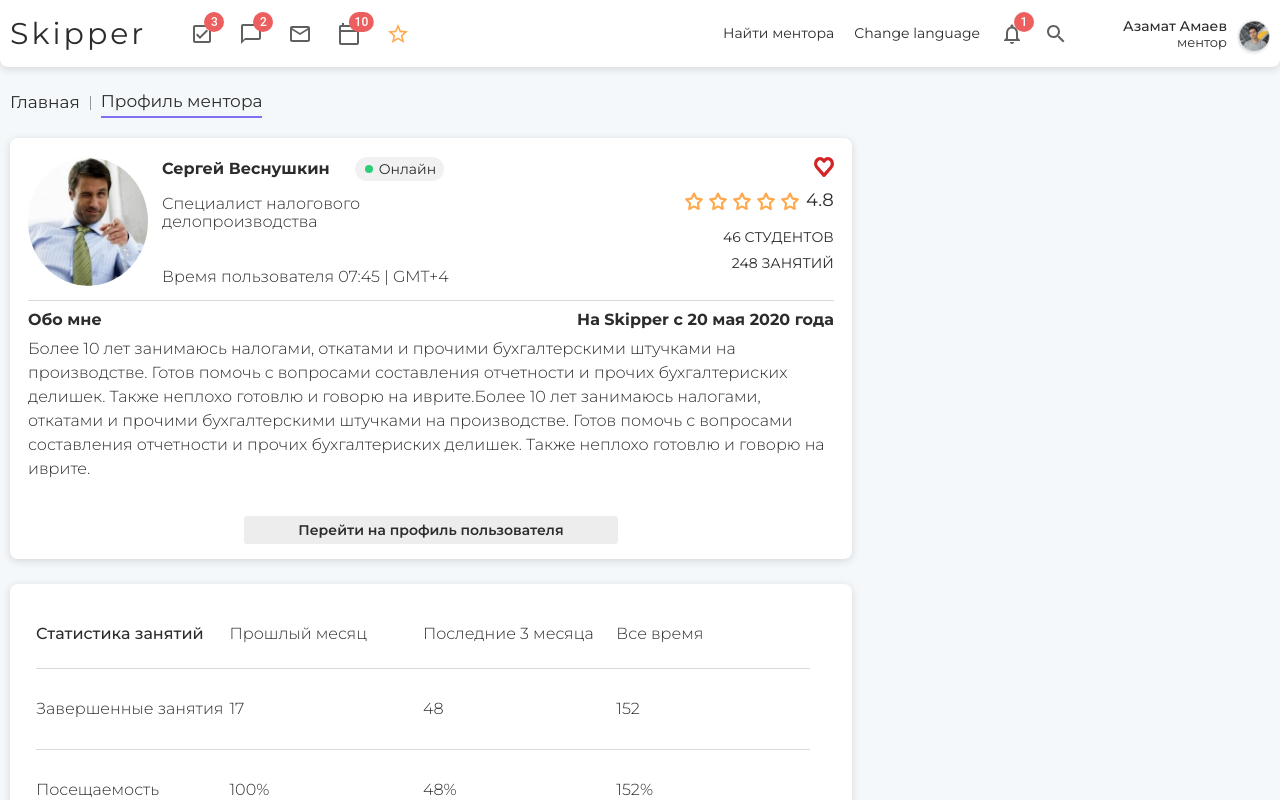
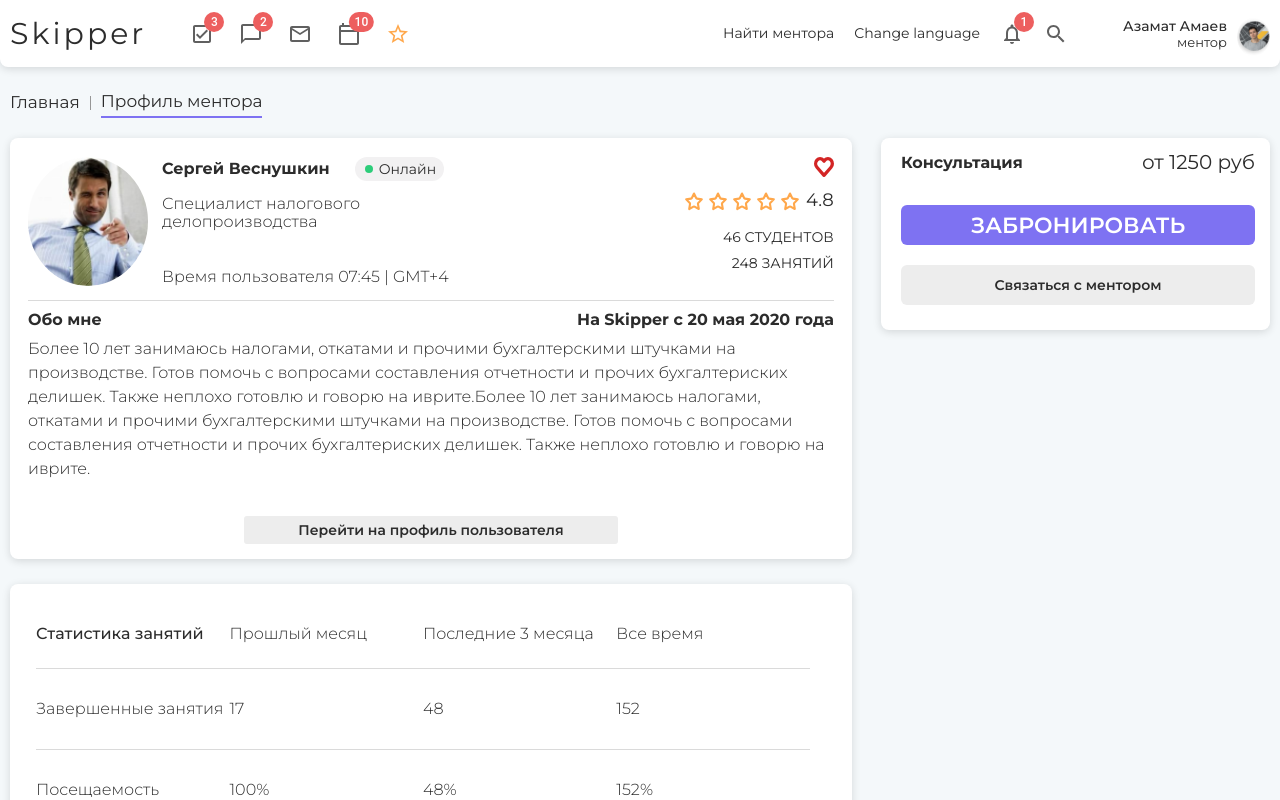
Before and after one commit to Hlopunoff/skipper, a React (Create React App) app: page /mentor-page in a window 1280 px wide. Shown: the top 800 px of the page. Built offline with nearby package versions, Linux system fonts and the light colour scheme.

Commit message:
Добавил компонент бронирования консультации

```diff
--- /dev/null
+++ b/src/components/consultation/Consultation.tsx
@@ -0,0 +1,16 @@
+import st from './consultation.module.scss';
+
+export const Consultation = () => {
+    return (
+        <div className={st['consultation']}>
+            <div className={st['consultation__descr']}>
+                <h2 className={st['consultation__title']}>Консультация</h2>
+                <span className={st['consultation__price']}>от 1250 руб</span>
+            </div>
+            <div className={st['consultation__cla']}>
+                <button className={st['consultation__book']}>Забронировать</button>
+                <button className={st['consultation__contact']}>Связаться с ментором</button>
+            </div>
+        </div>
+    );
+};
--- /dev/null
+++ b/src/components/consultation/consultation.module.scss
@@ -0,0 +1,58 @@
+@import '../../styles/colors';
+.consultation {
+    width: 100%;
+    background-color: #fff;
+    box-shadow: 0px 2px 8px rgba(0, 0, 0, 0.135216);
+    border-radius: 8px;
+    padding: 15px 15px 25px 20px;
+    &__descr {
+        display: flex;
+        align-items: center;
+        justify-content: space-between;
+    }
+    &__title {
+        font-style: normal;
+        font-weight: 700;
+        font-size: 16px;
+        line-height: 19px;
+        color: $main-color;
+    }
+    &__price {
+        font-style: normal;
+        font-weight: 400;
+        font-size: 20px;
+        line-height: 19px;
+        color: $main-color;
+    }
+    &__cla {
+        margin-top: 33px;
+        display: flex;
+        flex-direction: column;
+        row-gap: 20px;
+    }
+    &__book {
+        width: 100%;
+        height: 40px;
+        color: #fff;
+        border: none;
+        border-radius: 6px;
+        background-color: $main-purple;
+        font-style: normal;
+        font-weight: 600;
+        font-size: 22px;
+        line-height: 27px;
+        text-transform: uppercase;
+    }
+    &__contact {
+        width: 100%;
+        height: 40px;
+        border: none;
+        border-radius: 6px;
+        background-color: $btn-grey;
+        color: $main-color;
+        font-style: normal;
+        font-weight: 600;
+        font-size: 14px;
+        line-height: 18px;
+    }
+}
--- a/src/pages/mentorPage/MentorPage.tsx
+++ b/src/pages/mentorPage/MentorPage.tsx
@@ -3,6 +3,8 @@ import { LessonsStats } from '../../components/lessonsStats/LessonsStats';
 import { PriceList } from '../../components/priceList/PriceList';
 import { MentorResume } from '../../components/mentorResume/MentorResume';
 import { MentorReviews } from '../../components/mentorReviews/MentorReviews';
+import { ProfileReport } from '../../components/profileReport/ProfileReport';
+import { Consultation } from '../../components/consultation/Consultation';
 
 import st from './mentorPage.module.scss';
 
@@ -18,8 +20,11 @@ export const MentorPage = () => {
                         <PriceList/>
                         <MentorResume/>
                         <MentorReviews/>
+                        <ProfileReport/>
                     </div>
-                    <div className={st['mentorPage__cla']}></div>
+                    <div className={st['mentorPage__cla']}>
+                        <Consultation/>
+                    </div>
                 </div>
             </div>
         </section>
--- a/src/pages/mentorPage/mentorPage.module.scss
+++ b/src/pages/mentorPage/mentorPage.module.scss
@@ -5,6 +5,7 @@
         justify-content: space-between;
     }
     &__info {
+        position: relative;
         width: prc(926, 1386);
         display: flex;
         flex-direction: column;
```
